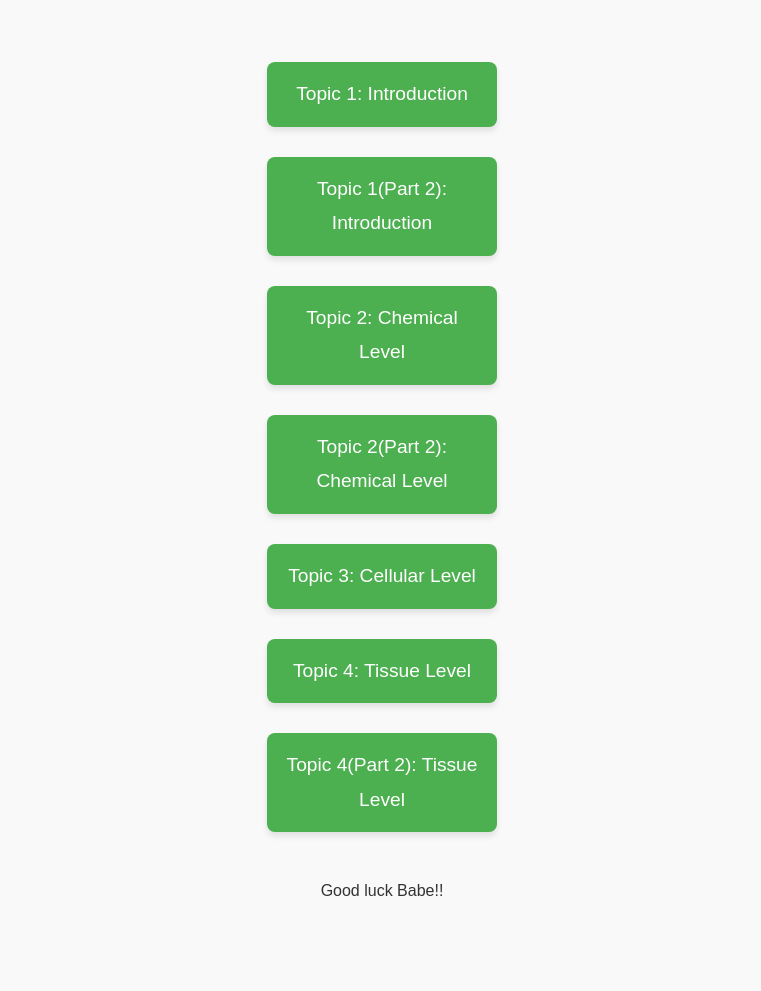
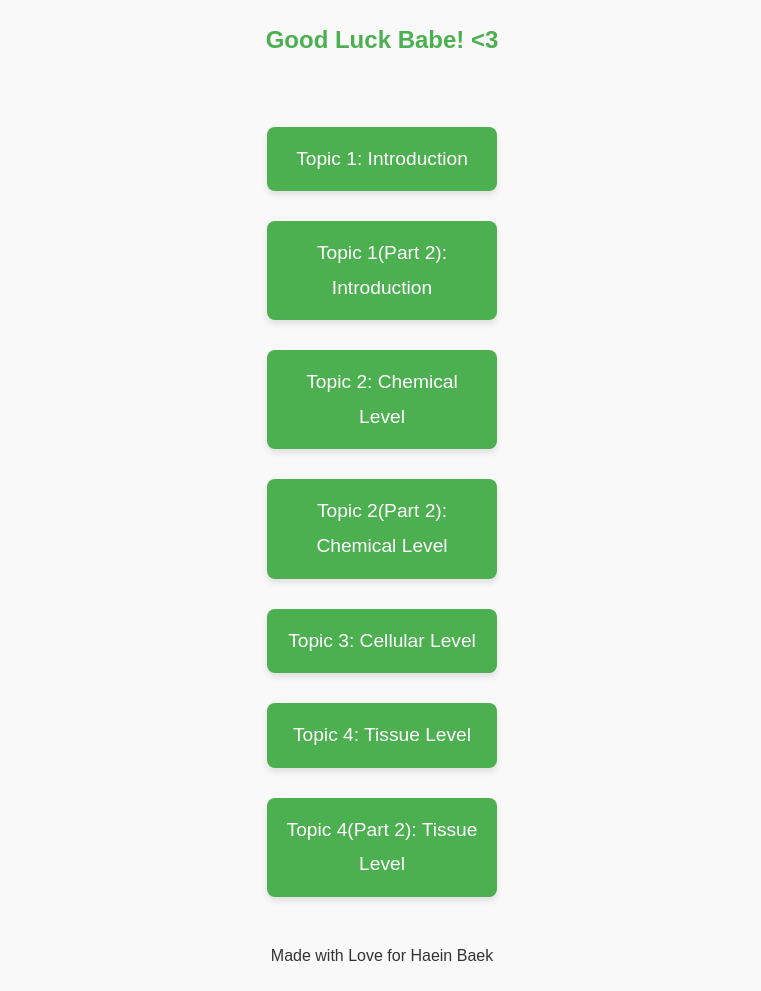
Before and after one commit to ssypark/App-Dev-Practice-Quiz, a plain HTML site: page index.html in a window 1280 px wide. Shown: the part 82-1073 px from the top of the page, without its empty margins (258-1019 px from the left). Before the commit the page ends 1008 px from the top, so only its background shows below. Drawn offline with Linux system fonts and the light colour scheme.

Commit message:
Update index.html

```diff
--- a/index.html
+++ b/index.html
@@ -13,7 +13,7 @@
             line-height: 1.8;
         }
 
-        h1 {
+        h1, h2 {
             text-align: center;
             color: #4CAF50;
         }
@@ -55,6 +55,7 @@
 <body>
 
 <h1>Welcome to Anatomy and Physiology Quizzes</h1>
+    <h2>Good Luck Babe! <3</h2>
 <div class="container">
     <a href="topic1_quiz.html" class="quiz-button">Topic 1: Introduction</a>
     <a href="topic1_quiz2.html" class="quiz-button">Topic 1(Part 2): Introduction</a>
@@ -66,7 +67,7 @@
 </div>
 
 <footer>
-    <p>Good luck Babe!! </p>
+    <p>Made with Love for Haein Baek</p>
 </footer>
 
 </body>
```
